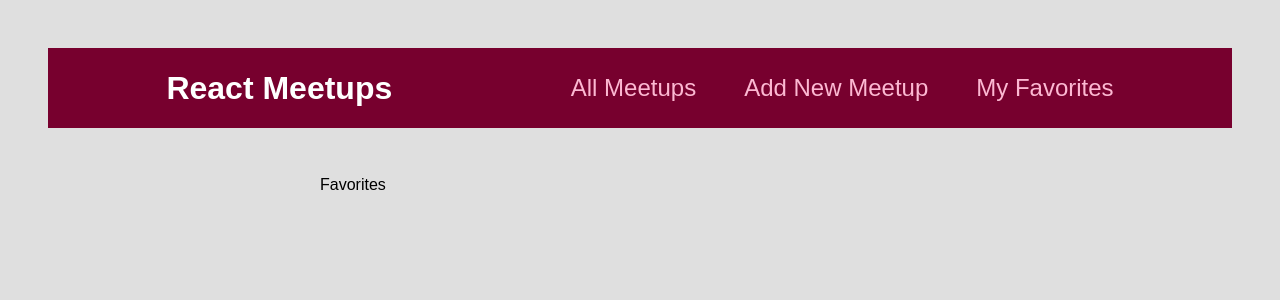
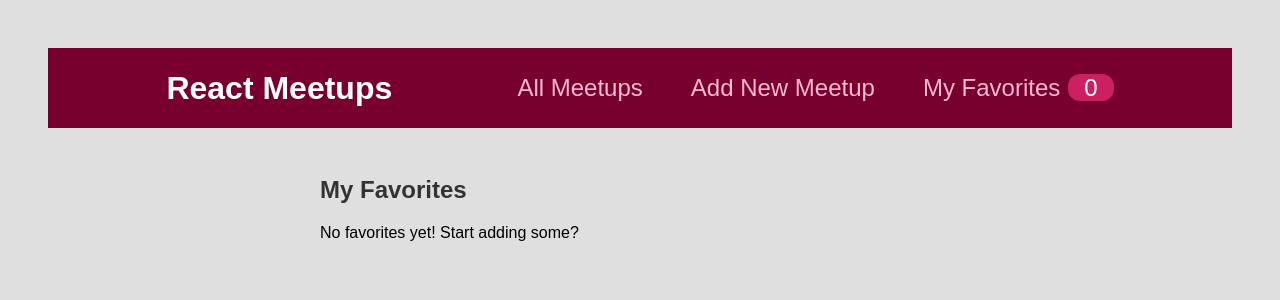
Before and after one commit to Pfizzz/react-meetup-list, a React (Create React App) app: page /favorites in a window 1280 px wide. Shown: the top 300 px of the page. Built offline with nearby package versions, Linux system fonts and the light colour scheme.

Commit message:
finished favorites, projext

```diff
--- a/src/components/layout/MainNavigation.js
+++ b/src/components/layout/MainNavigation.js
@@ -1,24 +1,32 @@
-import { Link } from 'react-router-dom'
-import classes from './MainNavigation.module.css'
+import { Link } from "react-router-dom";
+import classes from "./MainNavigation.module.css";
+import { useContext } from "react";
+import FavoritesContext from "../../store/favorites-context";
 function MainNavigation() {
+  const favoritesCtx = useContext(FavoritesContext);
   return (
     <header className={classes.header}>
       <div className={classes.logo}>React Meetups</div>
       <nav>
         <ul>
           <li>
-                 <Link to='/'>All Meetups</Link>
+            <Link to="/">All Meetups</Link>
           </li>
           <li>
-                 <Link to='/new-meetup'>Add New Meetup</Link>
+            <Link to="/new-meetup">Add New Meetup</Link>
           </li>
           <li>
-                 <Link to='/favorites'>My Favorites</Link>
+            <Link to="/favorites">
+              My Favorites
+              <span className={classes.badge}>
+                {favoritesCtx.totalFavorites}
+              </span>
+            </Link>
           </li>
         </ul>
       </nav>
-
     </header>
- )}
+  );
+}
 
 export default MainNavigation;
--- a/src/components/meetups/MeetupItem.js
+++ b/src/components/meetups/MeetupItem.js
@@ -1,7 +1,25 @@
 import classes from './MeetupItem.module.css'
 import Card from '../ui/Card';
+import { useContext } from 'react';
+import FavoritesContext from '../../store/favorites-context';
+
 
 function MeetupItem(props) {
+    const favoritesCtx = useContext(FavoritesContext);
+    const itemIsFavorite = favoritesCtx.itemIsFavorite(props.id);
+    function toggleFavoriteStatusHandler() {
+        if (itemIsFavorite) {
+            favoritesCtx.removeFavorite(props.id);
+        } else {
+            favoritesCtx.addFavorite({
+                id: props.id,
+                title: props.title,
+                description: props.description,
+                image: props.image,
+                address: props.address,
+            });
+        }
+    }
     return (
     <li className={classes.item}>
         <Card>
@@ -14,7 +32,7 @@
             <p>{props.favorites}</p>
         </div>
         <div className={classes.actions}>
-            <button>To Favorites</button>
+            <button onClick={toggleFavoriteStatusHandler}>{itemIsFavorite ? 'Remove from Favorites' : 'To Favorites'}</button>
         </div>
         </Card>
     </li> )
--- a/src/index.js
+++ b/src/index.js
@@ -4,10 +4,13 @@
 
 import "./index.css";
 import App from "./App";
+import { FavoritesContextProvider } from './store/favorites-context';
 
 ReactDOM.render(
+  <FavoritesContextProvider>
   <BrowserRouter>
     <App />
-  </BrowserRouter>,
+  </BrowserRouter>
+  </FavoritesContextProvider>,
   document.getElementById("root")
 );
--- a/src/pages/Favorites.js
+++ b/src/pages/Favorites.js
@@ -1,5 +1,22 @@
+import { useContext } from 'react';
+import FavoritesContext from '../store/favorites-context';
+import MeetupList from '../components/meetups/MeetupList';
+
 function FavoritesPage() {
-    return <div>Favorites</div>
+
+    const favoritesCtx = useContext(FavoritesContext);
+
+    let content;
+
+    if (favoritesCtx.totalFavorites ===0) {
+        content = <p>No favorites yet! Start adding some?</p>
+    } else {
+        content = <MeetupList items={favoritesCtx.favorites} />
+    }
+    return (<section>
+        <h1>My Favorites</h1>
+        {content}
+    </section>)
 }
 
 export default FavoritesPage;
--- /dev/null
+++ b/src/store/favorites-context.js
@@ -0,0 +1,46 @@
+import { createContext, useState } from "react";
+
+const FavoritesContext = createContext({
+    favorites: [],
+    totalFavorites: 0,
+    addFavorite: (favoriteMeetup) => {},
+    removeFavorite: (meetupId) => {},
+    itemIsFavorite: (meetupId) => {}
+});
+
+export function FavoritesContextProvider(props) {
+    const [userFavorites, setUserFavorites] = useState([]);
+
+    function addFavoriteHandler(favoriteMeetup) {
+        setUserFavorites((prevUserFavorites) => {
+            return prevUserFavorites.concat(favoriteMeetup);
+        })
+    }
+
+    function removeFavoriteHandler(meetupId) {
+        setUserFavorites(prevUserFavorites => {
+            return prevUserFavorites.filter(meetup => meetup.id !== meetupId);
+        })
+    }
+
+    function itemIsFavoriteHandler(meetupId) {
+        return userFavorites.some(meetup => meetup.id === meetupId);
+    }
+
+
+
+    const context = {
+        favorites: userFavorites,
+        totalFavorites: userFavorites.length,
+        addFavorite: addFavoriteHandler,
+        removeFavorite: removeFavoriteHandler,
+        itemIsFavorite: itemIsFavoriteHandler
+
+    };
+    return (<FavoritesContext.Provider value={context}>
+        {props.children}
+    </FavoritesContext.Provider>
+    )
+}
+
+export default FavoritesContext;
```
Lines whose indentation alone changed are shown as unchanged.
